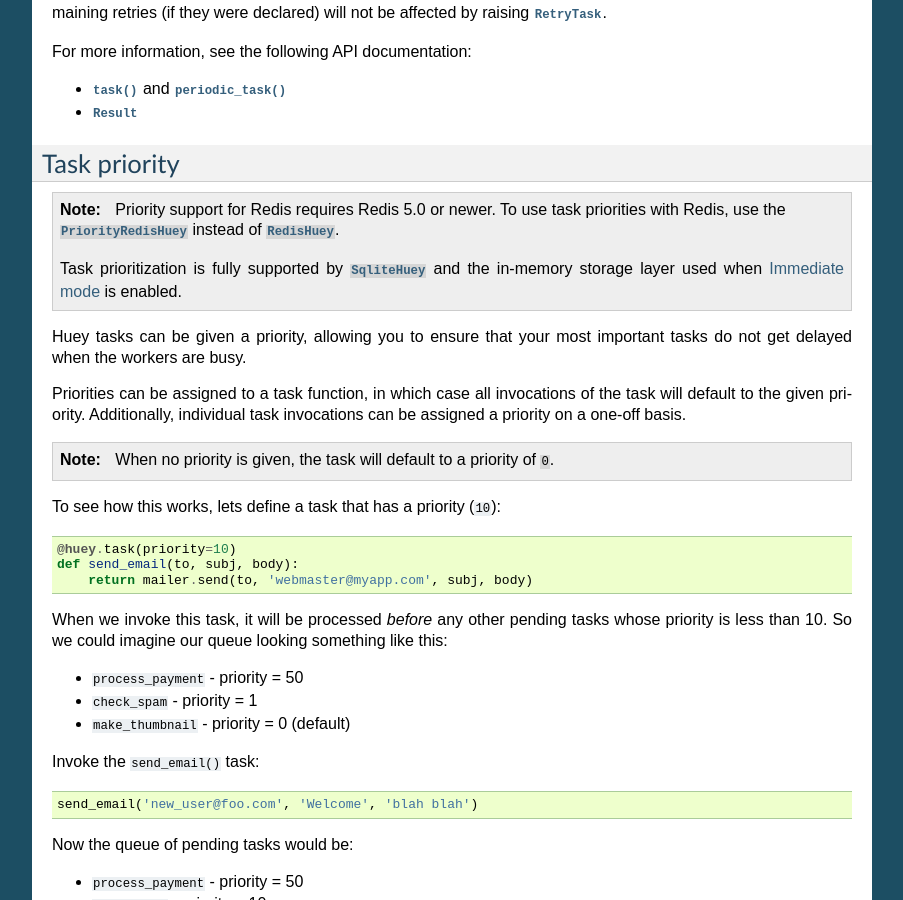
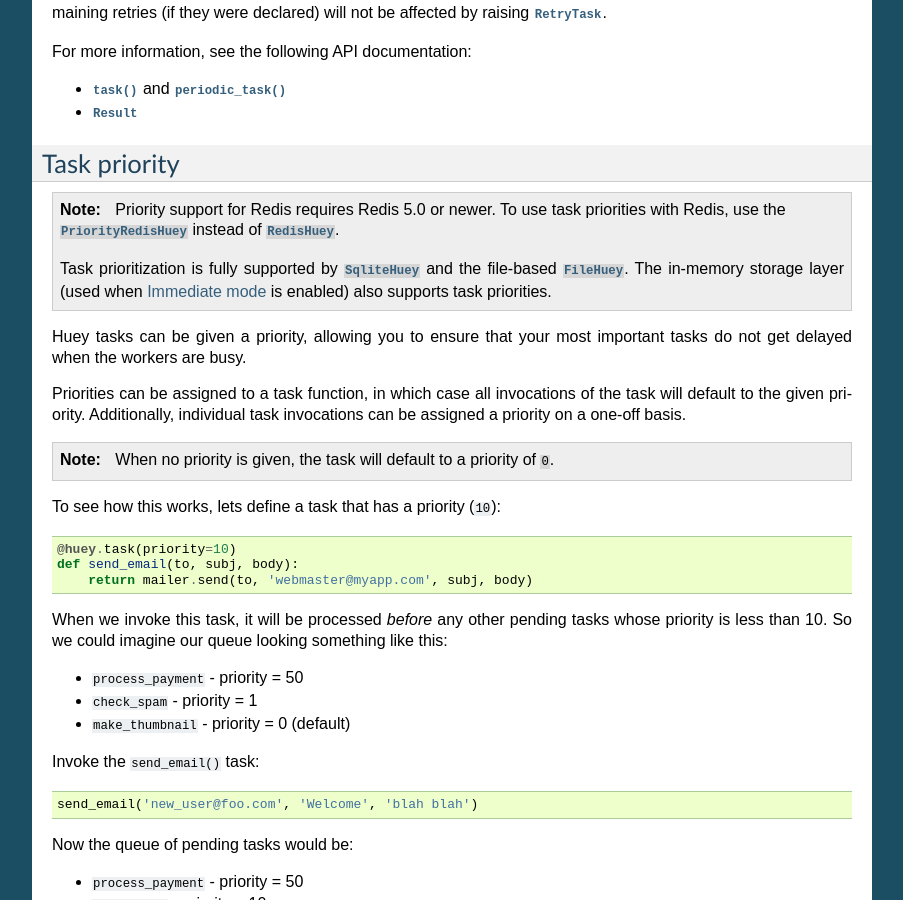
Before and after one commit to coleifer/huey, a Sphinx documentation site: the page built from docs/guide.rst, in a window 1280 px wide and 900 px high, scrolled down 3606 px. Shown: the whole window, without its empty margins (198-1101 px from the left). Built offline with Sphinx 7.4.7, drawn with Linux system fonts in a browser that asks for light colours.

Commit message:
Clarify docs on which backends support priority.
Fixes #741

[skip ci]

```diff
--- a/docs/guide.rst
+++ b/docs/guide.rst
@@ -243,7 +243,8 @@ Task priority
     :py:class:`RedisHuey`.
 
     Task prioritization is fully supported by :py:class:`SqliteHuey` and the
-    in-memory storage layer used when :ref:`immediate` is enabled.
+    file-based :py:class:`FileHuey`. The in-memory storage layer (used when
+    :ref:`immediate` is enabled) also supports task priorities.
 
 Huey tasks can be given a priority, allowing you to ensure that your most
 important tasks do not get delayed when the workers are busy.
```
